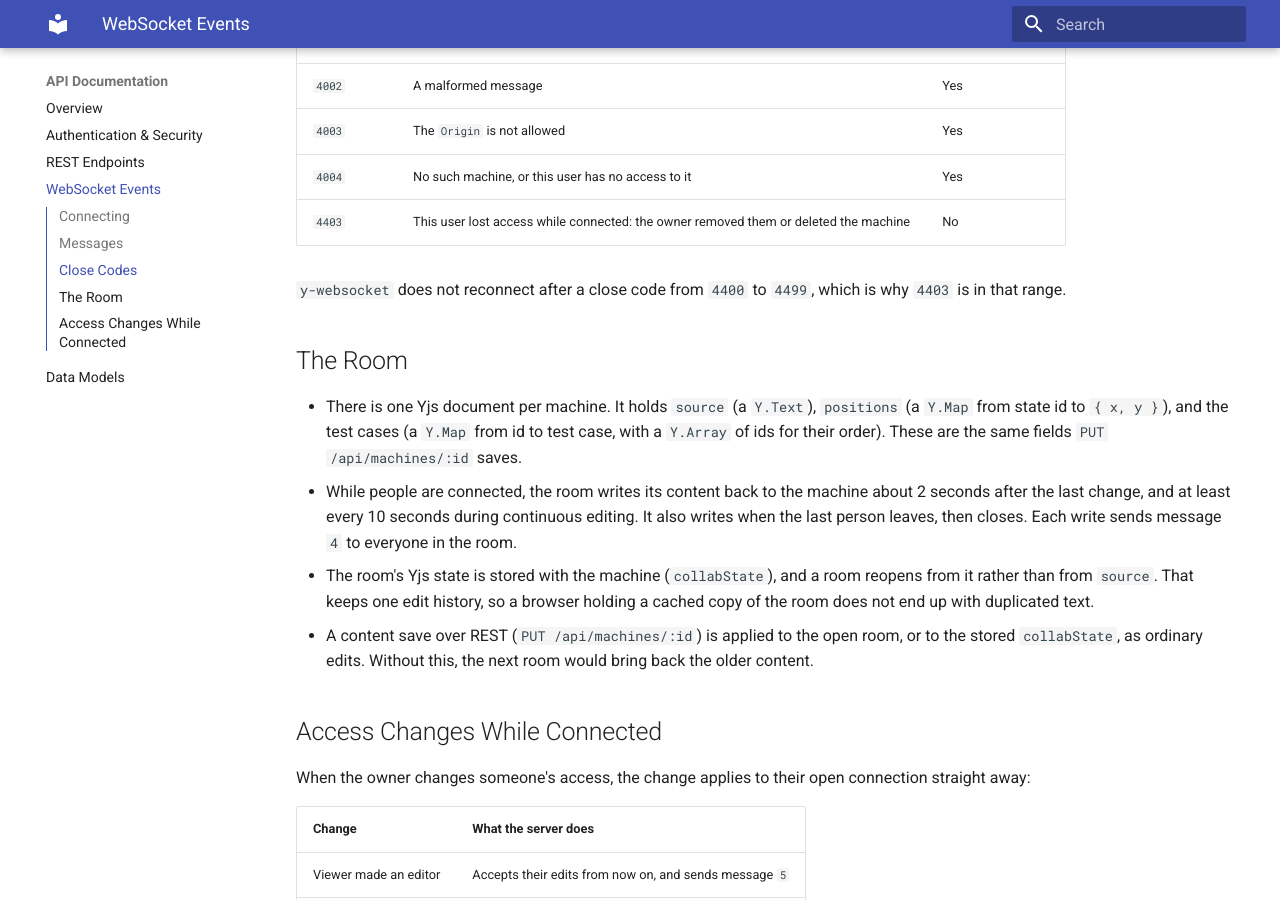
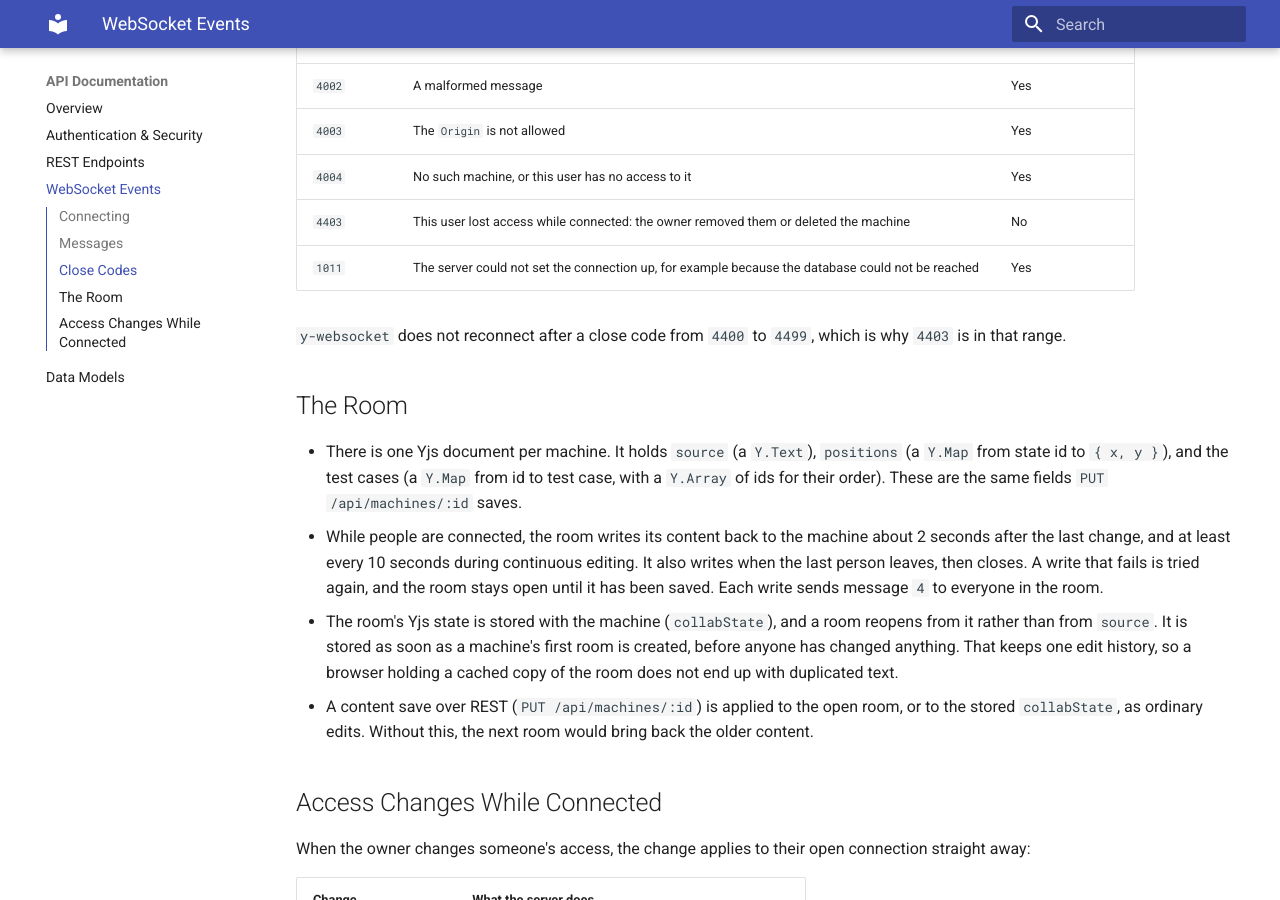
Before and after one commit to 2883251/Automata-Editor-and-Visualiser-Documentation, an MkDocs documentation site: the page built from docs/API Documentation/websocket-events.md, in a window 1280 px wide and 900 px high, scrolled down 1333 px. Built offline with MkDocs 1.6.1 and Material for MkDocs 9.7.7, drawn with Linux system fonts in a browser that asks for light colours.

Commit message:
docs(collab): describe storing a room when it is created, the 1011 close code, and the read-only wait (#78)
Brings the docs in line with the collaboration hotfix (`hotfix/collab-duplicated-text` in the Backend and Frontend).

- **WebSocket Events, Close Codes:** adds `1011`, sent when the server cannot set a connection up. The client reconnects.
- **WebSocket Events, The Room:** a room's state is stored as soon as the machine's first room is created, and a failed write is retried instead of closing the room unsaved.
- **Sharing and Machine Management:** a machine shared for editing is read-only until its room has connected.

Five sentences added across three files, nothing removed. The strict MkDocs build passes.

Merge after the two hotfix PRs, since it describes their behaviour.

**AI Declaration:** The preceding document was written with the assistance of: Claude Code [Claude Opus 5.5].

Reviewed-on: https://sdp.ms.wits.ac.za/brh/Automata-Editor-and-Visualiser-Documentation/pulls/78
Reviewed-by: HaydnRad <2883251@students.wits.ac.za>

```diff
--- a/docs/API Documentation/websocket-events.md
+++ b/docs/API Documentation/websocket-events.md
@@ -40,14 +40,15 @@ Types `2` and `3` are not used: `y-websocket`'s client reserves them.
 | `4003` | The `Origin` is not allowed | Yes |
 | `4004` | No such machine, or this user has no access to it | Yes |
 | `4403` | This user lost access while connected: the owner removed them or deleted the machine | No |
+| `1011` | The server could not set the connection up, for example because the database could not be reached | Yes |
 
 `y-websocket` does not reconnect after a close code from `4400` to `4499`, which is why `4403` is in that range.
 
 ## The Room
 
 - There is one Yjs document per machine. It holds `source` (a `Y.Text`), `positions` (a `Y.Map` from state id to `{ x, y }`), and the test cases (a `Y.Map` from id to test case, with a `Y.Array` of ids for their order). These are the same fields `PUT /api/machines/:id` saves.
-- While people are connected, the room writes its content back to the machine about 2 seconds after the last change, and at least every 10 seconds during continuous editing. It also writes when the last person leaves, then closes. Each write sends message `4` to everyone in the room.
-- The room's Yjs state is stored with the machine (`collabState`), and a room reopens from it rather than from `source`. That keeps one edit history, so a browser holding a cached copy of the room does not end up with duplicated text.
+- While people are connected, the room writes its content back to the machine about 2 seconds after the last change, and at least every 10 seconds during continuous editing. It also writes when the last person leaves, then closes. A write that fails is tried again, and the room stays open until it has been saved. Each write sends message `4` to everyone in the room.
+- The room's Yjs state is stored with the machine (`collabState`), and a room reopens from it rather than from `source`. It is stored as soon as a machine's first room is created, before anyone has changed anything. That keeps one edit history, so a browser holding a cached copy of the room does not end up with duplicated text.
 - A content save over REST (`PUT /api/machines/:id`) is applied to the open room, or to the stored `collabState`, as ordinary edits. Without this, the next room would bring back the older content.
 
 ## Access Changes While Connected
```
Also changed, not shown: docs/Features/machine-management.md (+1 -1 lines), docs/Features/sharing.md (+1 -1 lines).
